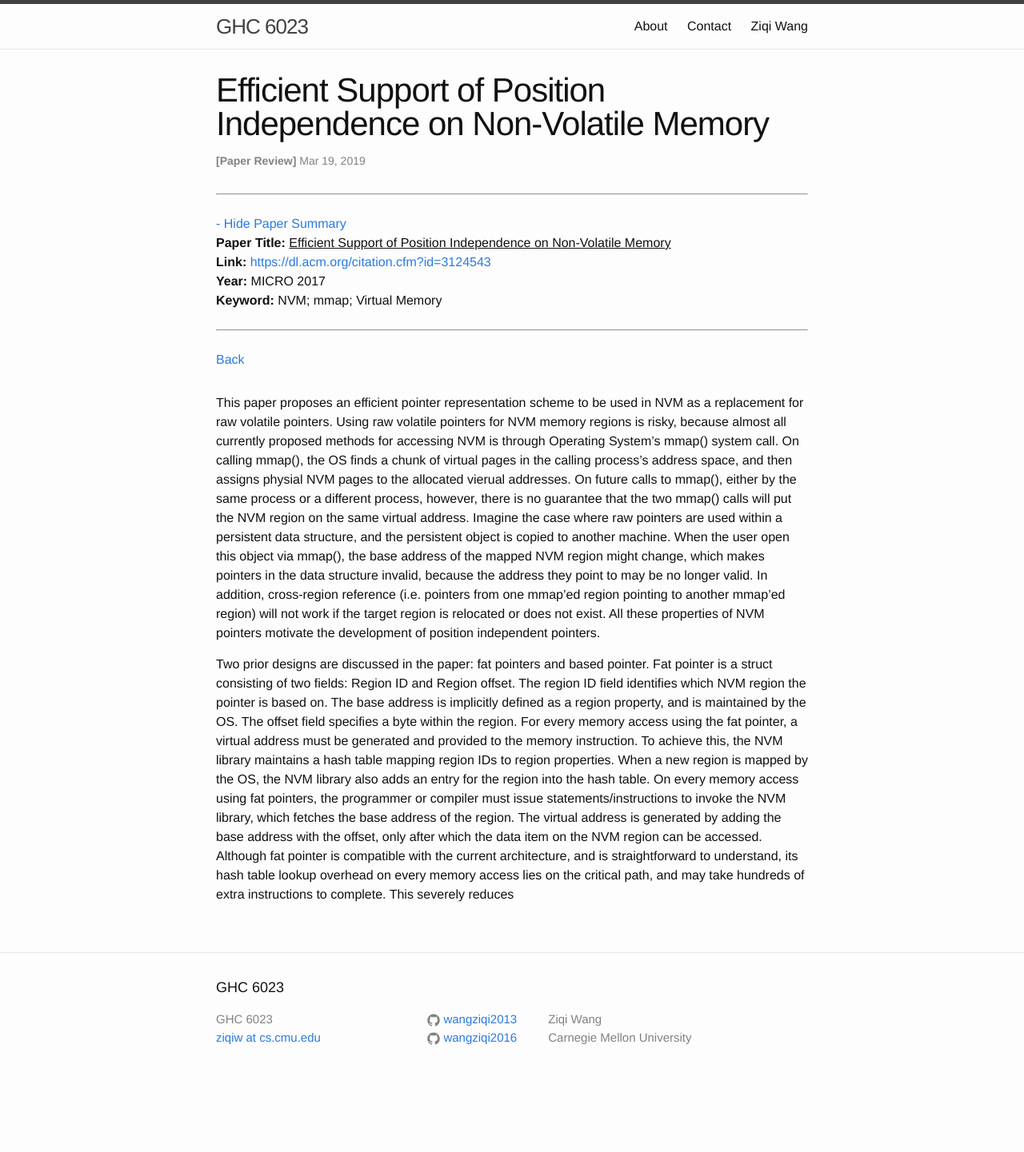
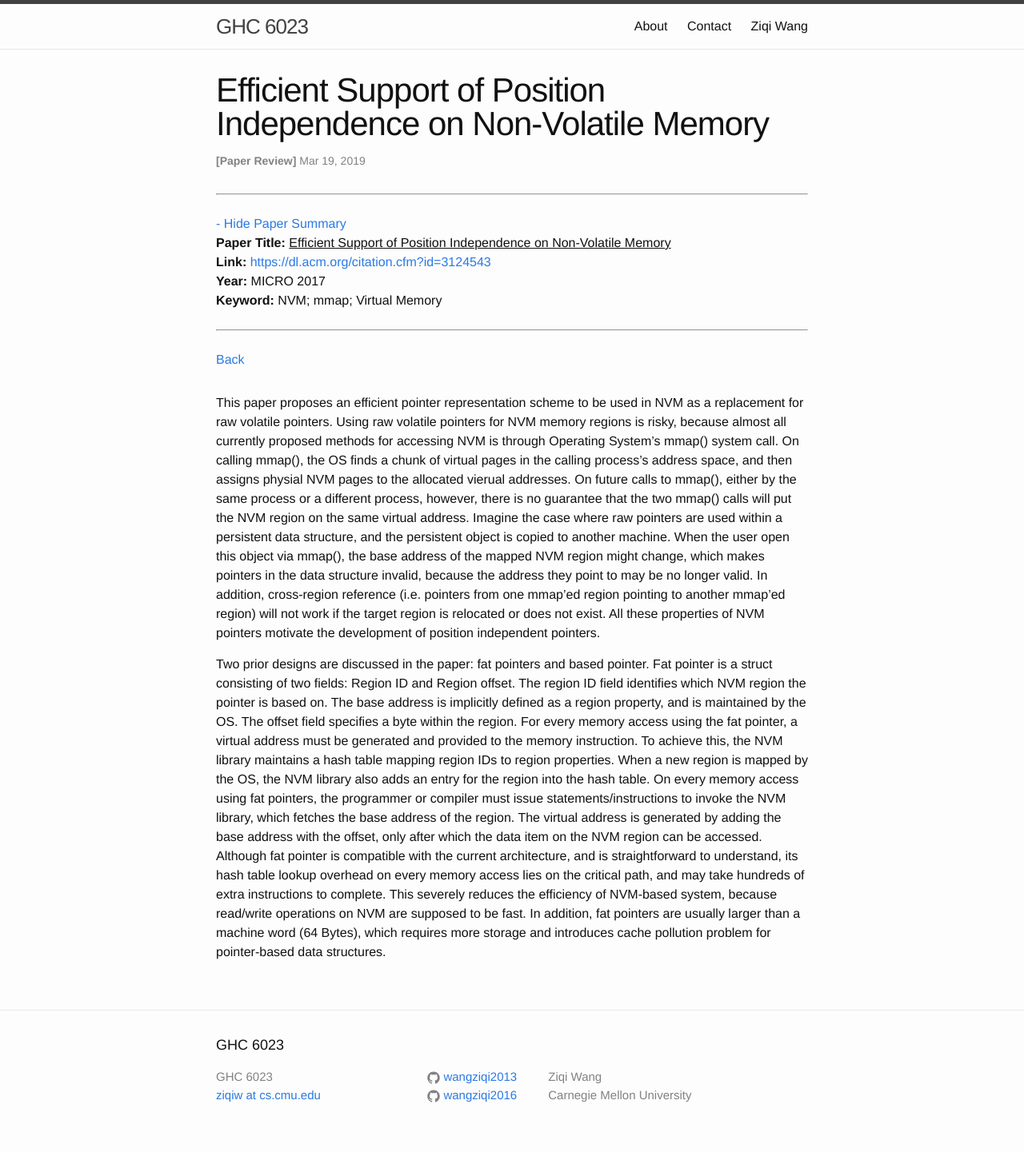
Before and after one commit to wangziqi2013/wangziqi2013.github.io, a Jekyll site: the page built from _posts/2019-03-18-efficient-support-of-pos-indep-on-nvm.markdown, in a window 1280 px wide. Shown: the whole page at 80% size. Built offline with Jekyll 4.4.1, drawn with Linux system fonts in a browser that asks for light colours; before the commit the page ends 1369 px from its top, so only the background shows below that.

Commit message:
Finish comparison of FAT

```diff
--- a/_posts/2019-03-18-efficient-support-of-pos-indep-on-nvm.markdown
+++ b/_posts/2019-03-18-efficient-support-of-pos-indep-on-nvm.markdown
@@ -35,4 +35,6 @@ the programmer or compiler must issue statements/instructions to invoke the NVM
 the region. The virtual address is generated by adding the base address with the offset, only after which the data item
 on the NVM region can be accessed. Although fat pointer is compatible with the current architecture, and is straightforward
 to understand, its hash table lookup overhead on every memory access lies on the critical path, and may take hundreds of
-extra instructions to complete. This severely reduces
+extra instructions to complete. This severely reduces the efficiency of NVM-based system, because read/write operations
+on NVM are supposed to be fast. In addition, fat pointers are usually larger than a machine word (64 Bytes), which requires
+more storage and introduces cache pollution problem for pointer-based data structures.
```
